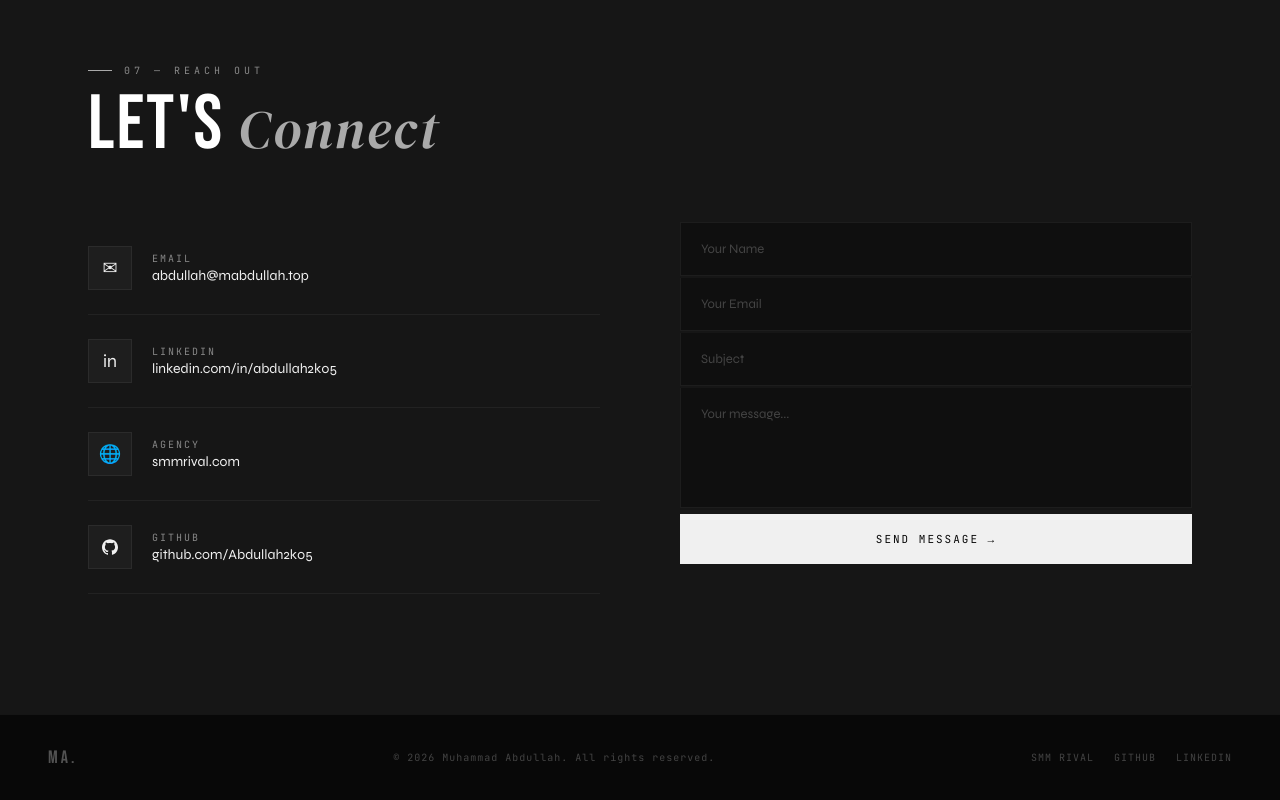
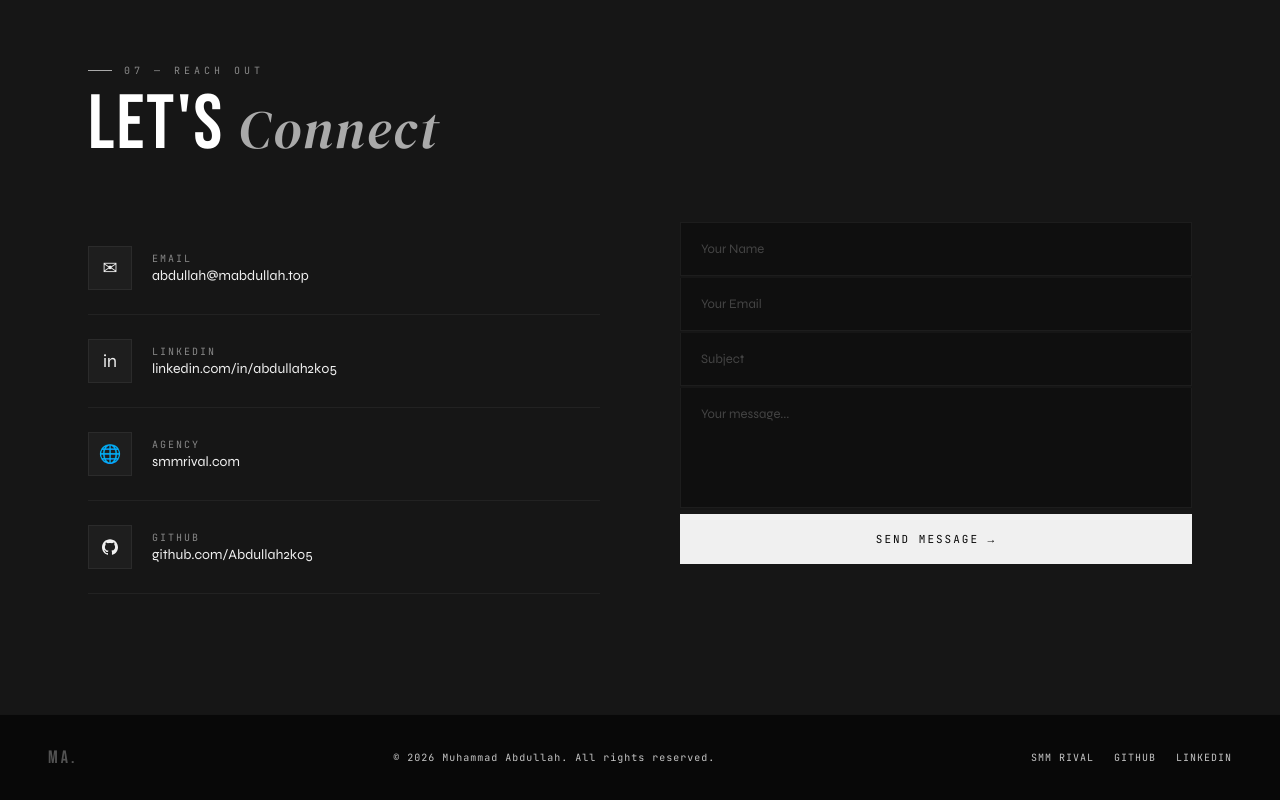
Before and after one commit to abdullah2k05/portfolio, a React (Vite) app: page / in a window 1280 px wide. Shown: the part 8024-8824 px from the top of the page. Built offline with nearby package versions, Linux system fonts and the light colour scheme; no server answers; the database is empty; the HTML template or start-up script is replaced by a standard one.

Commit message:
footer text color #c7c7c7

```diff
--- a/src/index.css
+++ b/src/index.css
@@ -1127,7 +1127,7 @@ footer {
 .footer-copy {
   font-family: var(--font-mono);
   font-size: 10px;
-  color: var(--gray);
+  color: #c7c7c7;
   letter-spacing: 1px;
 }
 .footer-links { display: flex; gap: 20px; }
@@ -1135,7 +1135,7 @@ footer {
   font-family: var(--font-mono);
   font-size: 10px;
   letter-spacing: 1px;
-  color: var(--gray);
+  color: #c7c7c7;
   text-decoration: none;
   text-transform: uppercase;
   transition: color 0.2s;
```
